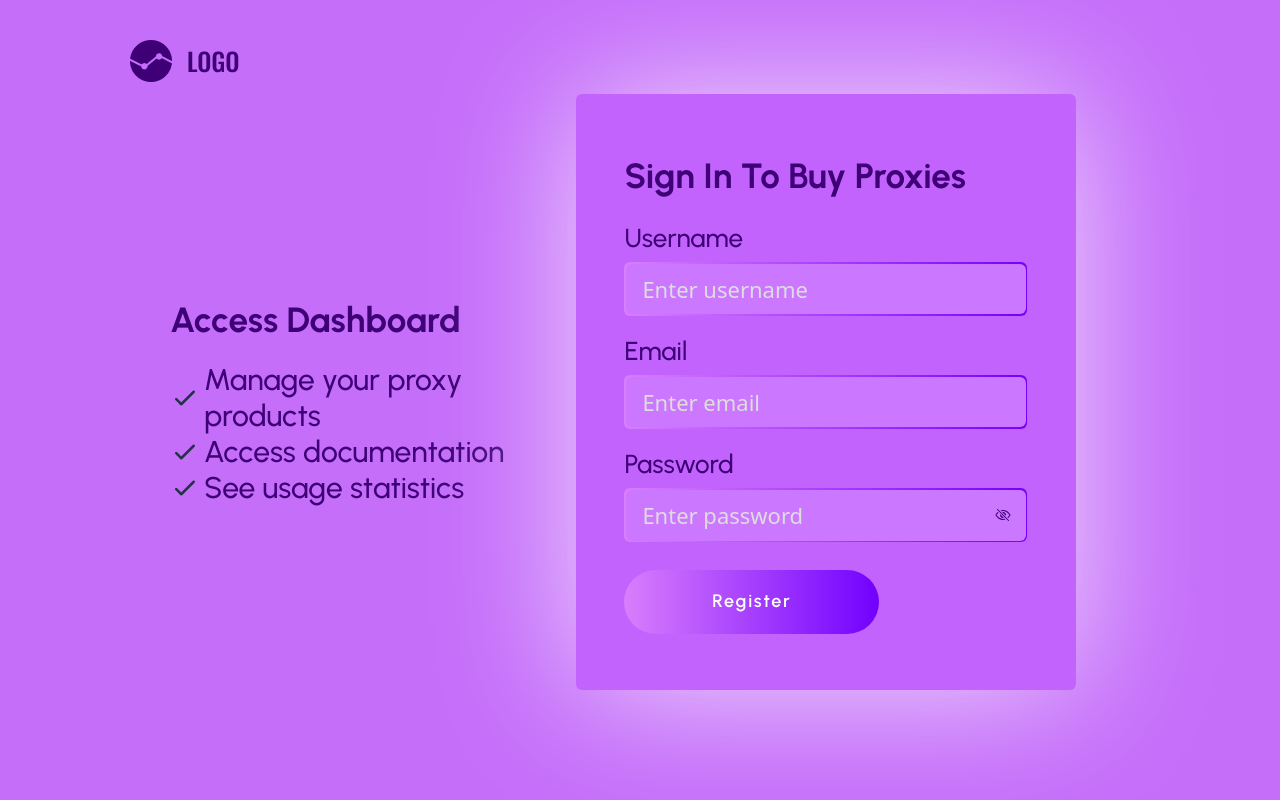
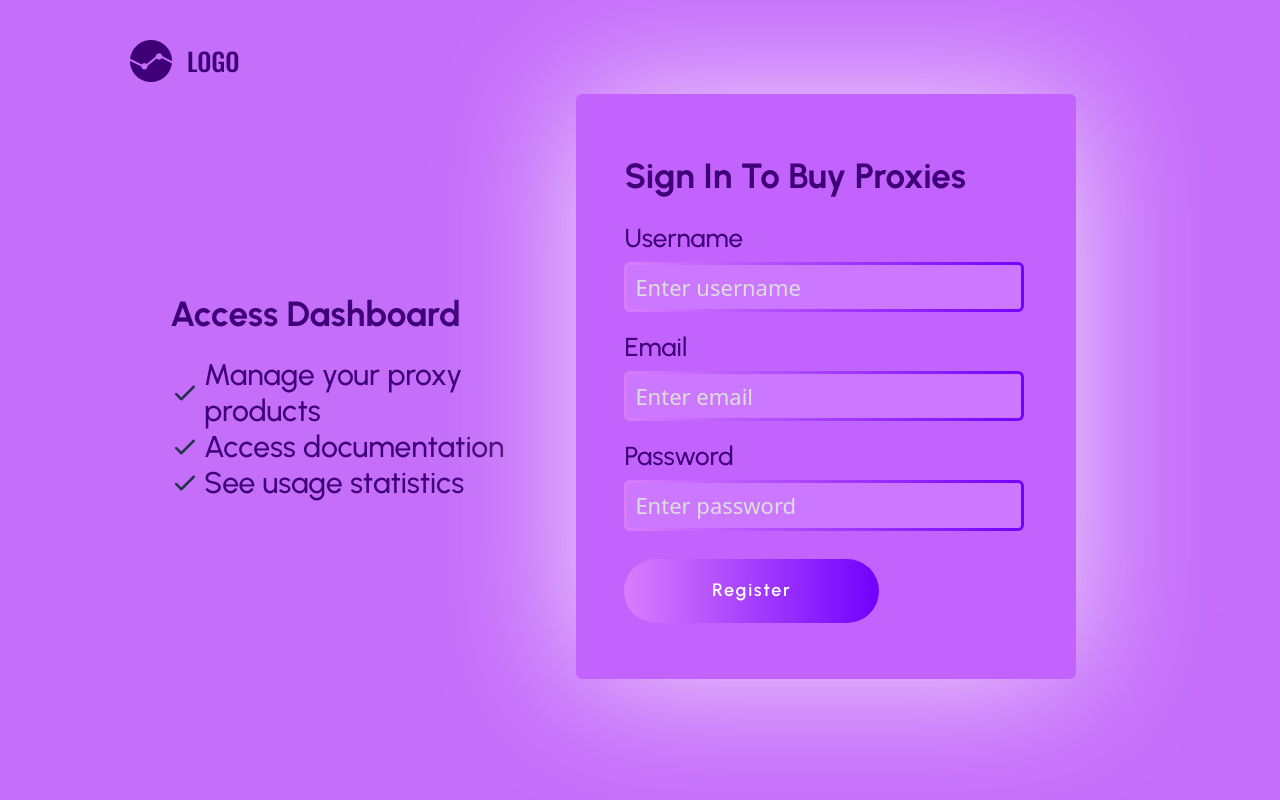
Before and after one commit to fiverr-langesh/proxy-selling, a React (Create React App) app: page /signup in a window 1280 px wide. Built offline with nearby package versions, Linux system fonts and the light colour scheme.

Commit message:
fix border in login and register

```diff
--- a/src/components/auth/LoginComponent.jsx
+++ b/src/components/auth/LoginComponent.jsx
@@ -199,22 +199,22 @@ function LoginComponent() {
               <label className=" text-[26px] font-medium" htmlFor="username">
                 Username or email
               </label>
-              <div className="relative w-full sm:w-[403px] sm:h-[54px] p-[2px] rounded-md bg-gradient-to-r from-[#D97EFC] to-[#7200FF]">
                 <input
+                  id="input-gradient"
                   className="font-sans w-full sm:w-[400px] sm:h-[50px] bg-[#CC77FF] placeholder:text-[#dddddd] placeholder:text-[22px] placeholder:font-medium font-medium text-[22px] focus:outline-none border-none rounded-md py-2 px-4"
                   type="text"
                   placeholder="Enter username"
                   name="userName"
                   onChange={onchange}
                 />
-              </div>
             </div>
             <div className=" flex flex-col gap-1 my-4">
               <label className=" text-[26px] font-medium" htmlFor="password">
                 Password
               </label>
-              <div className="relative w-full sm:w-[403px] sm:h-[54px] p-[2px] rounded-md bg-gradient-to-r from-[#D97EFC] to-[#7200FF]">
+              <div className="relative">
                 <input
+                  id="input-gradient"
                   className={` font-sans w-full sm:w-[400px] sm:h-[51px] bg-[#CC77FF] placeholder:text-[#dddddd] placeholder:text-[22px] placeholder:font-medium font-medium text-[22px] focus:outline-none border-none rounded-md py-2 px-4`}
                   type={`${showPassword ? "text" : "password"}`}
                   placeholder="Enter password"
@@ -223,7 +223,7 @@ function LoginComponent() {
                 />
                 <div
                   onClick={toggleShowPassword}
-                  className=" cursor-pointer absolute right-4 top-3 sm:right-4 sm:top-[18px]"
+                  className=" cursor-pointer absolute right-4 top-3 sm:right-4 sm:top-[16px]"
                 >
                   {showPassword ? (
                     <ion-icon name="eye-outline"></ion-icon>
--- a/src/components/auth/RegisterComponent.jsx
+++ b/src/components/auth/RegisterComponent.jsx
@@ -208,8 +208,8 @@ function RegisterComponent() {
               <label className=" text-[26px] font-medium" htmlFor="username">
                 Username
               </label>
-              <div className="relative w-full sm:w-[403px] sm:h-[54px] p-[2px] rounded-md bg-gradient-to-r from-[#D97EFC] to-[#7200FF]">
                 <input
+                  id="input-gradient"
                   className="font-sans w-full sm:w-[400px] sm:h-[50px] bg-[#CC77FF] placeholder:text-[#dddddd] placeholder:text-[22px] placeholder:font-medium font-medium text-[22px] focus:outline-none border-none rounded-md py-2 px-4"
                   type="text"
                   placeholder="Enter username"
@@ -217,13 +217,12 @@ function RegisterComponent() {
                   onChange={onchange}
                 />
               </div>
-            </div>
             <div className=" flex flex-col gap-1 my-4">
               <label className=" text-[26px] font-medium" htmlFor="email">
                Email
               </label>
-              <div className="relative w-full sm:w-[403px] sm:h-[54px] p-[2px] rounded-md bg-gradient-to-r from-[#D97EFC] to-[#7200FF]">
                 <input
+                  id="input-gradient"
                   className="font-sans w-full sm:w-[400px] sm:h-[50px] bg-[#CC77FF] placeholder:text-[#dddddd] placeholder:text-[22px] placeholder:font-medium font-medium text-[22px] focus:outline-none border-none rounded-md py-2 px-4"
                   type="text"
                   placeholder="Enter email"
@@ -231,13 +230,13 @@ function RegisterComponent() {
                   onChange={onchange}
                 />
               </div>
-            </div>
             <div className=" flex flex-col gap-1 my-4">
               <label className=" text-[26px] font-medium" htmlFor="password">
                 Password
               </label>
-              <div className="relative w-full sm:w-[403px] sm:h-[54px] p-[2px] rounded-md bg-gradient-to-r from-[#D97EFC] to-[#7200FF]">
+              <div className="relative">
                 <input
+                  id="input-gradient"
                   className={` font-sans w-full sm:w-[400px] sm:h-[51px] bg-[#CC77FF] placeholder:text-[#dddddd] placeholder:text-[22px] placeholder:font-medium font-medium text-[22px] focus:outline-none border-none rounded-md py-2 px-4`}
                   type={`${showPassword ? "text" : "password"}`}
                   placeholder="Enter password"
@@ -246,7 +245,7 @@ function RegisterComponent() {
                 />
                 <div
                   onClick={toggleShowPassword}
-                  className=" cursor-pointer absolute right-4 top-3 sm:right-4 sm:top-[18px]"
+                  className=" cursor-pointer absolute right-4 top-3 sm:right-4 sm:top-[16px]"
                 >
                   {showPassword ? (
                     <ion-icon name="eye-outline"></ion-icon>
--- a/src/index.css
+++ b/src/index.css
@@ -3,4 +3,13 @@
 @tailwind utilities;
 
 
-/* CustomSlider.css */
+/* input gradient */
+#input-gradient {
+    padding: 0.5rem;
+    border: double 3px transparent;
+    border-radius: 6px;
+    background-image: linear-gradient(#CC77FF, #CC77FF),
+                      linear-gradient(to right, #D97EFC, #7200FF);
+    background-origin: border-box;
+    background-clip: padding-box, border-box;
+}
```
